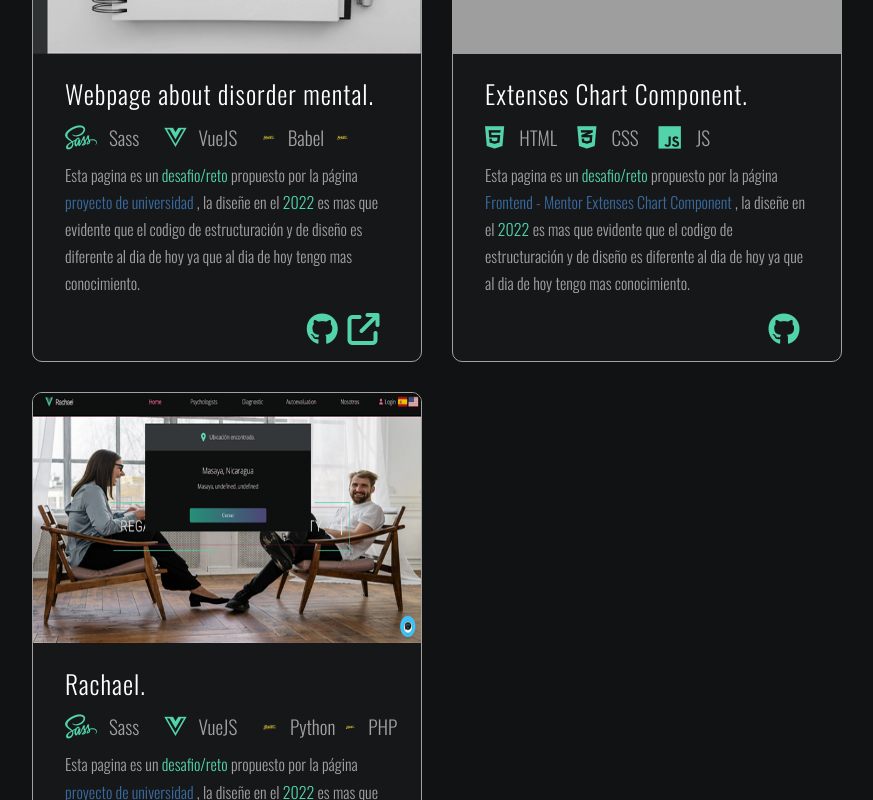
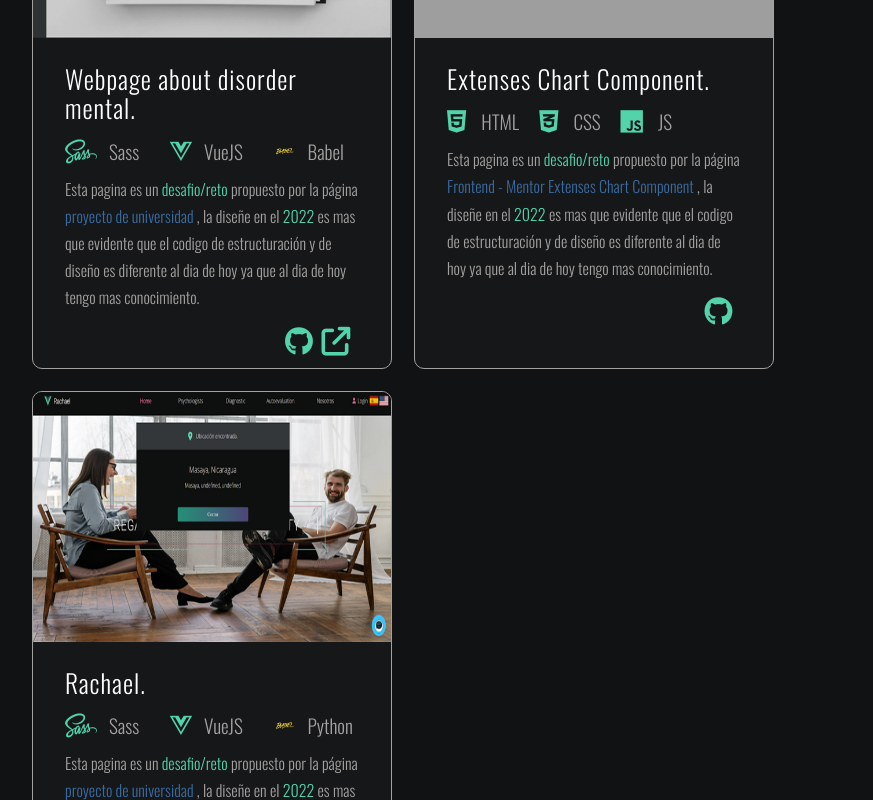
Before and after one commit to FenrisSVG/portfolio, a Vue app: page / in a window 1280 px wide. Shown: the part 3080-3880 px from the top of the page, without its empty margins (96-969 px from the left). Built offline with nearby package versions, Linux system fonts and the light colour scheme; grey boxes are pictures that could not be loaded; what vue-scroll-reveal would draw is missing.

Commit message:
fix some things in projects

```diff
--- a/src/components/Projects.vue
+++ b/src/components/Projects.vue
@@ -55,12 +55,6 @@
                             <img :src="item.icons.srcVite" alt="utility framework tailwind logo" loading="lazy" class="projects-article__devs-image">
                             <p class="projects-article__devs-text">
                                 {{item.icons.name3}}
-                            </p>
-                        </div>
-                        <div class="projects-article__devs projects-article__devs--secondary">
-                            <img :src="item.icons.srcVite" alt="utility framework tailwind logo" loading="lazy" class="projects-article__devs-image">
-                            <p class="projects-article__devs-text">
-                                {{item.icons.name4}}
                             </p>
                         </div>
                     </div>
@@ -206,8 +200,6 @@ export default {
                     srcVite: 'src/assets/icons/babel-64x64.png',
                     name3: 'Python',
                     classImage: 'projects-article__devs-image projects-article__devs-image--tailwind',
-                    name4: 'PHP',
-                    phpImage: 'projects-article__devs-image projects-article__devs-image--tailwind'
                 },
                 description: 'proyecto de universidad',
                 year: 2022,
--- a/src/scss/blocks/_projects.scss
+++ b/src/scss/blocks/_projects.scss
@@ -33,7 +33,7 @@
     @include laptop{
         flex-direction: row;
         flex-wrap: wrap;
-        gap: 30px;
+        gap: 22px;
     }
 
     &__card{
@@ -47,8 +47,8 @@
         max-width: 500px;
 
         @include laptop{
-            max-width: 390px;
-            padding-bottom: 16px;
+            max-width: 360px;
+            padding-bottom: 12px;
         }
     }
 
@@ -163,7 +163,7 @@
 
         &-link{
             margin-right: .3em;
-            font-size: 2rem;
+            font-size: 1.8rem;
         }
     }
 }
```
Also changed, not shown: public/css/styles.css.
